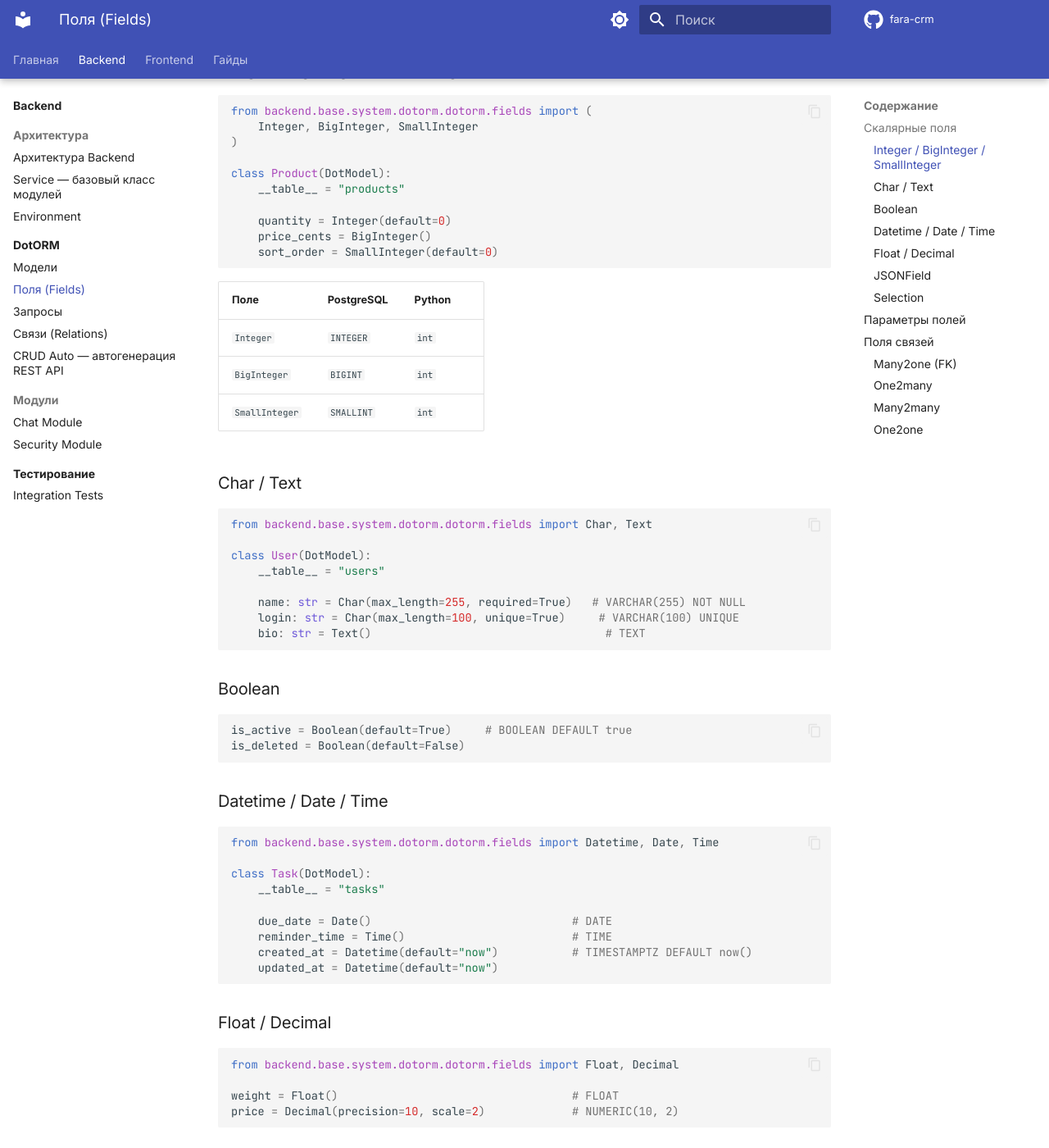
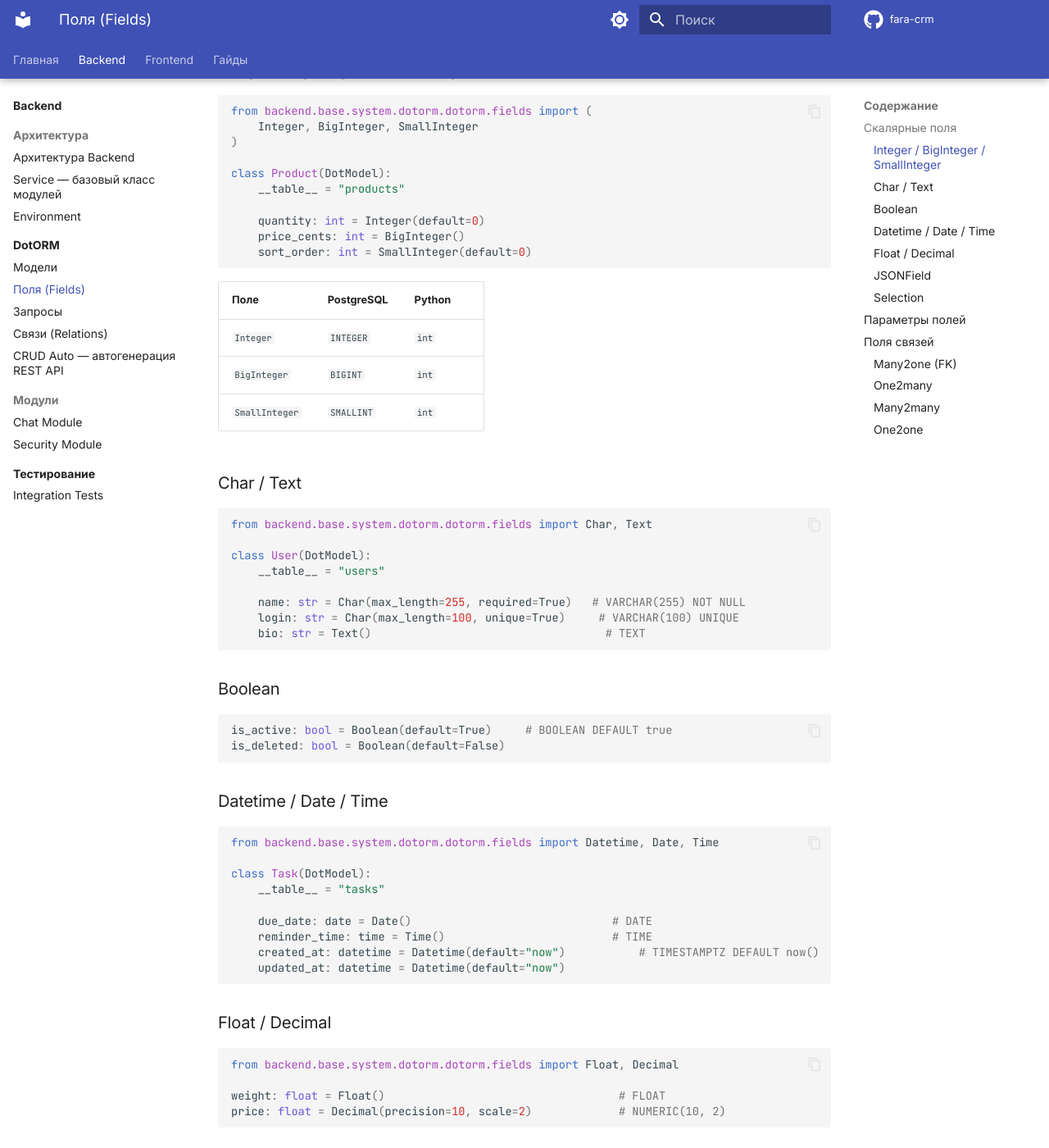
Before and after one commit to shurshilov/faracrm, an MkDocs documentation site: the page built from docs/backend/dotorm/fields.md, in a window 1280 px wide and 1400 px high, scrolled down 300 px. Shown: the whole window at 82% size. Built offline with MkDocs 1.6.1 and Material for MkDocs 9.7.7, drawn with Linux system fonts in a browser that asks for light colours; comment, search, counter and statistics services are not loaded; some of the changed text lies outside the part shown.

Commit message:
[ADD] документация

````diff
--- a/docs/backend/dotorm/fields.md
+++ b/docs/backend/dotorm/fields.md
@@ -14,9 +14,9 @@ from backend.base.system.dotorm.dotorm.fields import (
 class Product(DotModel):
     __table__ = "products"
 
-    quantity = Integer(default=0)
-    price_cents = BigInteger()
-    sort_order = SmallInteger(default=0)
+    quantity: int = Integer(default=0)
+    price_cents: int = BigInteger()
+    sort_order: int = SmallInteger(default=0)
 ```
 
 | Поле | PostgreSQL | Python |
@@ -41,8 +41,8 @@ class User(DotModel):
 ### Boolean
 
 ```python
-is_active = Boolean(default=True)     # BOOLEAN DEFAULT true
-is_deleted = Boolean(default=False)
+is_active: bool = Boolean(default=True)     # BOOLEAN DEFAULT true
+is_deleted: bool = Boolean(default=False)
 ```
 
 ### Datetime / Date / Time
@@ -53,10 +53,10 @@ from backend.base.system.dotorm.dotorm.fields import Datetime, Date, Time
 class Task(DotModel):
     __table__ = "tasks"
 
-    due_date = Date()                              # DATE
-    reminder_time = Time()                         # TIME
-    created_at = Datetime(default="now")           # TIMESTAMPTZ DEFAULT now()
-    updated_at = Datetime(default="now")
+    due_date: date = Date()                              # DATE
+    reminder_time: time = Time()                         # TIME
+    created_at: datetime = Datetime(default="now")           # TIMESTAMPTZ DEFAULT now()
+    updated_at: datetime = Datetime(default="now")
 ```
 
 ### Float / Decimal
@@ -64,8 +64,8 @@ class Task(DotModel):
 ```python
 from backend.base.system.dotorm.dotorm.fields import Float, Decimal
 
-weight = Float()                                   # FLOAT
-price = Decimal(precision=10, scale=2)             # NUMERIC(10, 2)
+weight: float = Float()                                   # FLOAT
+price: float = Decimal(precision=10, scale=2)             # NUMERIC(10, 2)
 ```
 
 ### JSONField
@@ -118,14 +118,14 @@ class Chat(DotModel):
 | `readonly` | `bool` | `False` | Не обновлять через API |
 
 ```python
-name = Char(
+name: str = Char(
     max_length=255,
     required=True,       # NOT NULL
     unique=True,         # UNIQUE
     index=True,          # CREATE INDEX
 )
 
-created_at = Datetime(
+created_at: datetime = Datetime(
     default="now",
     readonly=True,       # нельзя изменить через API
 )
--- a/mkdocs.yml
+++ b/mkdocs.yml
@@ -78,6 +78,9 @@ markdown_extensions:
   - pymdownx.keys
   - attr_list
   - md_in_html
+  - pymdownx.emoji:
+      emoji_index: !!python/name:material.extensions.emoji.twemoji
+      emoji_generator: !!python/name:material.extensions.emoji.to_svg
   - def_list
   - footnotes
   - tables
````
Also changed, not shown: other parts of docs/backend/dotorm/fields.md (+8 -8 lines).
